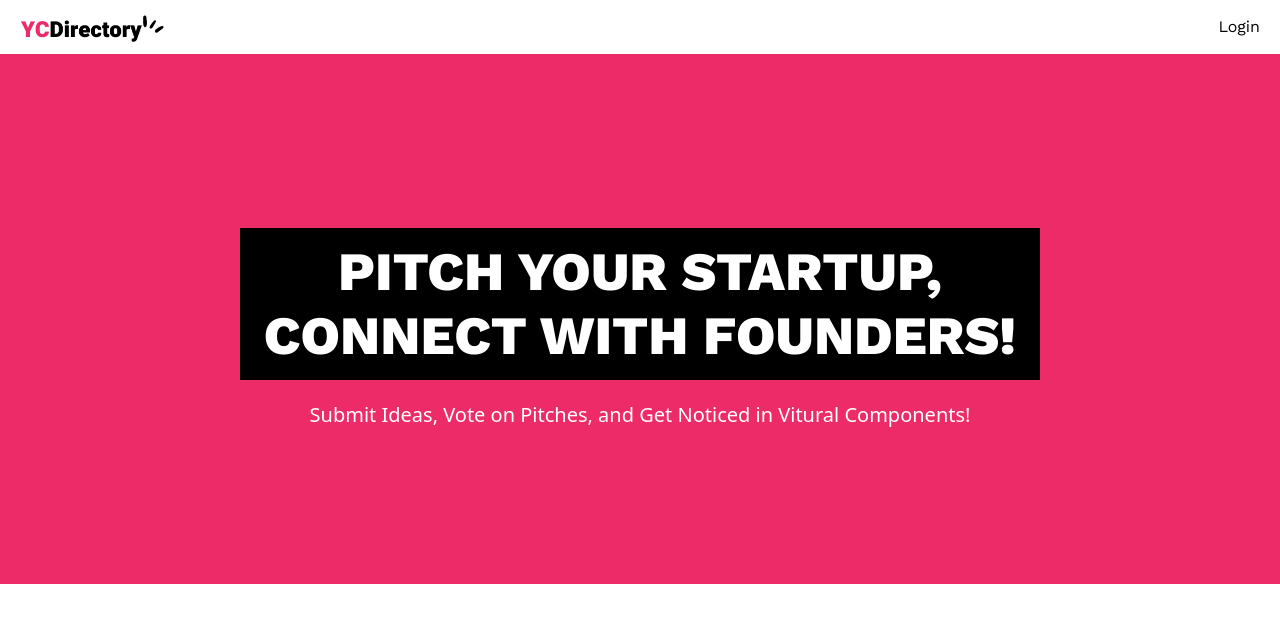
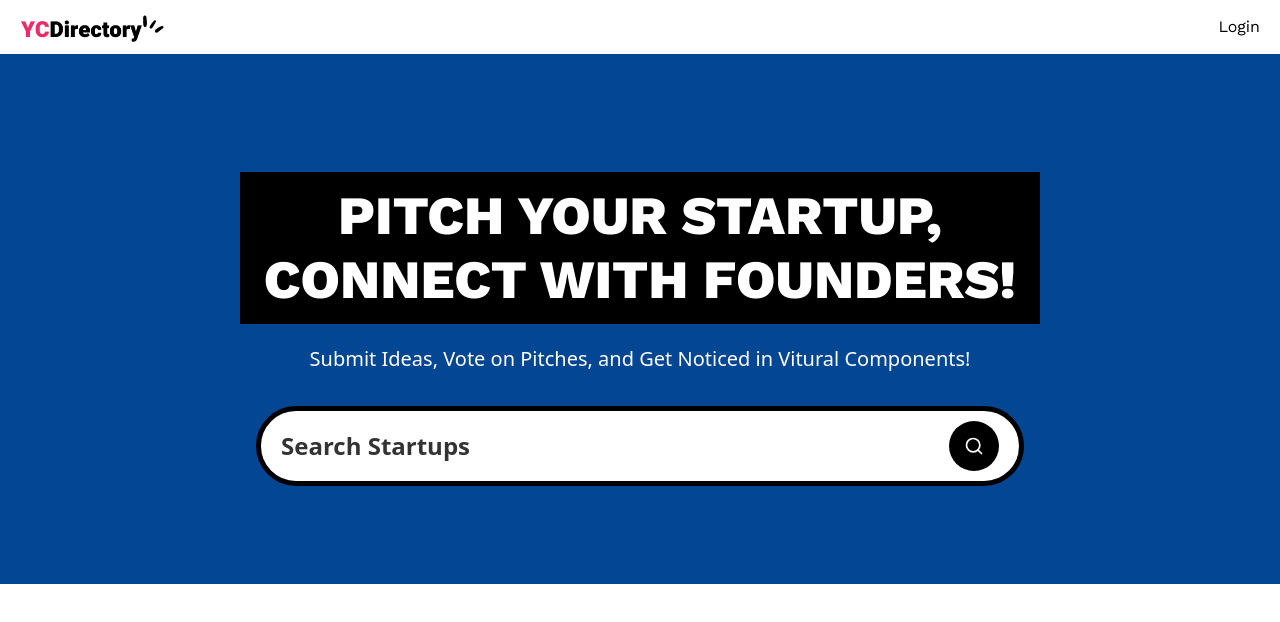
Before and after one commit to aamay001/yc-directory, a Next.js app: page / in a window 1280 px wide. Shown: the top 622 px of the page. Built offline with nearby package versions, Linux system fonts and the light colour scheme; no server answers.

Commit message:
Search form.

```diff
--- a/app/(root)/layout.tsx
+++ b/app/(root)/layout.tsx
@@ -1,5 +1,5 @@
 import React, { FunctionComponent } from "react";
-import Navbar from "@/app/components/Navbar";
+import Navbar from "@/components/Navbar";
 
 interface LayoutProps {
   readonly children: React.ReactNode;
--- a/app/(root)/page.tsx
+++ b/app/(root)/page.tsx
@@ -1,4 +1,14 @@
-export default function Home() {
+import SearchForm from "@/components/SearchForm";
+
+interface HomePageProps {
+  searchParams: Promise<{ query ?: string }>
+}
+
+export default async function Home(
+  { searchParams } : HomePageProps
+) {
+  const query = (await searchParams).query;
+
   return (
     <div>
       <section className="pink_container">
@@ -9,6 +19,7 @@
         <p className="sub-heading !max-w-exl">
           Submit Ideas, Vote on Pitches, and Get Noticed in Vitural Components!
         </p>
+        <SearchForm query={query} />
       </section>
     </div>
   );
--- a/app/globals.css
+++ b/app/globals.css
@@ -202,8 +202,8 @@
     background-image: linear-gradient(
       to right,
       transparent 49.5%,
-      rgba(251, 232, 67, 0.2) 49.5%,
-      rgba(251, 232, 67, 0.6) 50.5%,
+      rgba(27, 91, 201, 0.2) 49.5%,
+      rgba(67, 214, 251, 0.758) 50.5%,
       transparent 50.5%
     );
     background-size: 5% 100%;
--- /dev/null
+++ b/components/SearchForm.tsx
@@ -0,0 +1,26 @@
+import React from "react";
+import Form from "next/form";
+import SearchFormReset from "./SearchFormReset";
+import { SearchIcon } from "lucide-react";
+
+function SearchForm({ query }: { query?: string }) {
+  return (
+    <Form action="/" scroll={false} className="search-form">
+      <input
+        name="query"
+        defaultValue=""
+        className="search-input"
+        placeholder="Search Startups"
+      />
+
+      <div className="flex gap-2">
+        {query && <SearchFormReset />}
+        <button type="submit" className="search-btn text-white">
+          <SearchIcon className="size-5"/>
+        </button>
+      </div>
+    </Form>
+  );
+}
+
+export default SearchForm;
--- /dev/null
+++ b/components/SearchFormReset.tsx
@@ -0,0 +1,24 @@
+"use client";
+
+import { XIcon } from "lucide-react";
+import Link from "next/link";
+
+function SearchFormReset() {
+  const reset = () => {
+    const form = document.querySelector(".search-form") as HTMLFormElement;
+
+    if (form) {
+      form.reset();
+    }
+  };
+
+  return (
+    <button type="reset" onClick={reset}>
+      <Link href="/" className="search-btn text-white">
+        <XIcon className="size-5" />
+      </Link>
+    </button>
+  );
+}
+
+export default SearchFormReset;
--- /dev/null
+++ b/components/ui/button.tsx
@@ -0,0 +1,57 @@
+import * as React from "react"
+import { Slot } from "@radix-ui/react-slot"
+import { cva, type VariantProps } from "class-variance-authority"
+
+import { cn } from "@/lib/utils"
+
+const buttonVariants = cva(
+  "inline-flex items-center justify-center gap-2 whitespace-nowrap rounded-md text-sm font-medium transition-colors focus-visible:outline-none focus-visible:ring-1 focus-visible:ring-ring disabled:pointer-events-none disabled:opacity-50 [&_svg]:pointer-events-none [&_svg]:size-4 [&_svg]:shrink-0",
+  {
+    variants: {
+      variant: {
+        default:
+          "bg-primary text-primary-foreground shadow hover:bg-primary/90",
+        destructive:
+          "bg-destructive text-destructive-foreground shadow-sm hover:bg-destructive/90",
+        outline:
+          "border border-input bg-background shadow-sm hover:bg-accent hover:text-accent-foreground",
+        secondary:
+          "bg-secondary text-secondary-foreground shadow-sm hover:bg-secondary/80",
+        ghost: "hover:bg-accent hover:text-accent-foreground",
+        link: "text-primary underline-offset-4 hover:underline",
+      },
+      size: {
+        default: "h-9 px-4 py-2",
+        sm: "h-8 rounded-md px-3 text-xs",
+        lg: "h-10 rounded-md px-8",
+        icon: "h-9 w-9",
+      },
+    },
+    defaultVariants: {
+      variant: "default",
+      size: "default",
+    },
+  }
+)
+
+export interface ButtonProps
+  extends React.ButtonHTMLAttributes<HTMLButtonElement>,
+    VariantProps<typeof buttonVariants> {
+  asChild?: boolean
+}
+
+const Button = React.forwardRef<HTMLButtonElement, ButtonProps>(
+  ({ className, variant, size, asChild = false, ...props }, ref) => {
+    const Comp = asChild ? Slot : "button"
+    return (
+      <Comp
+        className={cn(buttonVariants({ variant, size, className }))}
+        ref={ref}
+        {...props}
+      />
+    )
+  }
+)
+Button.displayName = "Button"
+
+export { Button, buttonVariants }
--- a/package.json
+++ b/package.json
@@ -14,6 +14,7 @@
     "react-dom": "$react-dom"
   },
   "dependencies": {
+    "@radix-ui/react-slot": "^1.1.2",
     "@tailwindcss/typography": "^0.5.16",
     "class-variance-authority": "^0.7.1",
     "clsx": "^2.1.1",
--- a/tailwind.config.ts
+++ b/tailwind.config.ts
@@ -16,7 +16,7 @@
 			colors: {
 				primary: {
 					"100": "#FFE8F0",
-					DEFAULT: "#EE2B69",
+					DEFAULT: "#034694",
 				},
 				secondary: "#FBE843",
 				black: {
```
Also changed, not shown: components/Navbar.tsx (renamed from app/components/Navbar.tsx), 1 other file (tests, documents, lock files or other folders).
